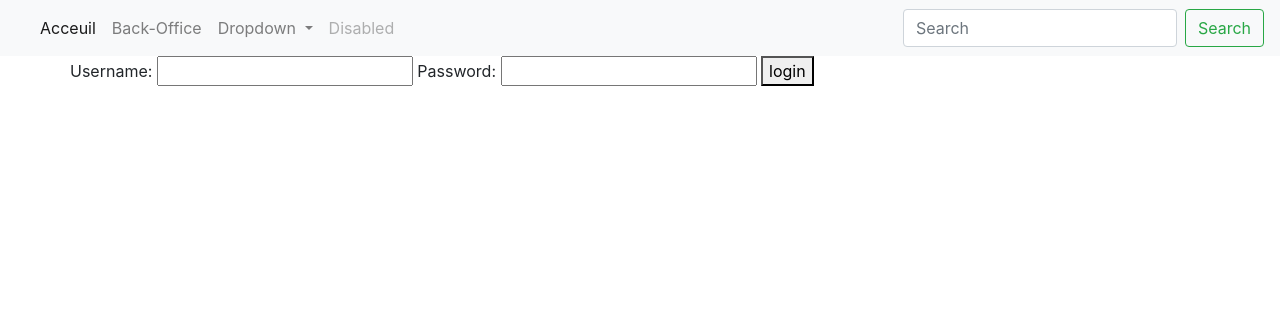
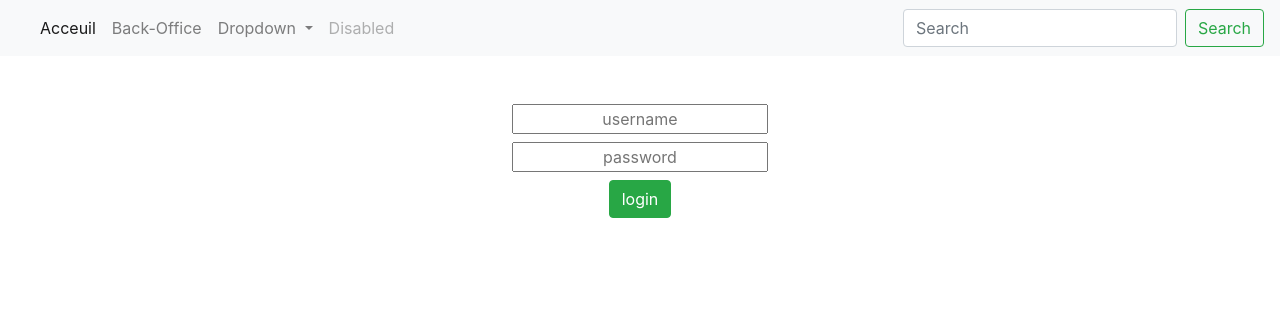
Before and after one commit to Freddyede/Symfony_tuto1, a Symfony app: template templates/security/login.html.twig in a window 1280 px wide. Shown: the top 316 px of the page. Run offline with Twig, Linux system fonts and the light colour scheme; the template is opened without the code that fills it, so the values that code supplies are empty; some libraries are stand-ins or nearby versions.

Commit message:
Add design for login.html.twig

```diff
--- a/templates/security/login.html.twig
+++ b/templates/security/login.html.twig
@@ -3,13 +3,16 @@
     {% if error %}
         <div>{{ error.messageKey|trans(error.messageData, 'security') }}</div>
     {% endif %}
-    <form action="{{ path('login') }}" method="post">
-        <label for="username">Username:</label>
-        <input type="text" id="username" name="_username" value="{{ last_username }}" />
+    <div class="col-12 text-center mt-5">
+        <form action="{{ path('login') }}" method="post">
+            <div class="form-groups mb-2">
+                <input type="text" id="username" class="text-center" placeholder="username" name="_username" value="{{ last_username }}" />
+            </div>
+            <div class="form-groups mb-2">
+                <input type="password" id="password" class="text-center" placeholder="password" name="_password" />
+            </div>
 
-        <label for="password">Password:</label>
-        <input type="password" id="password" name="_password" />
-
-        <button type="submit">login</button>
-    </form>
+            <button class="btn btn-success" type="submit">login</button>
+        </form>
+    </div>
 {% endblock %}
```
